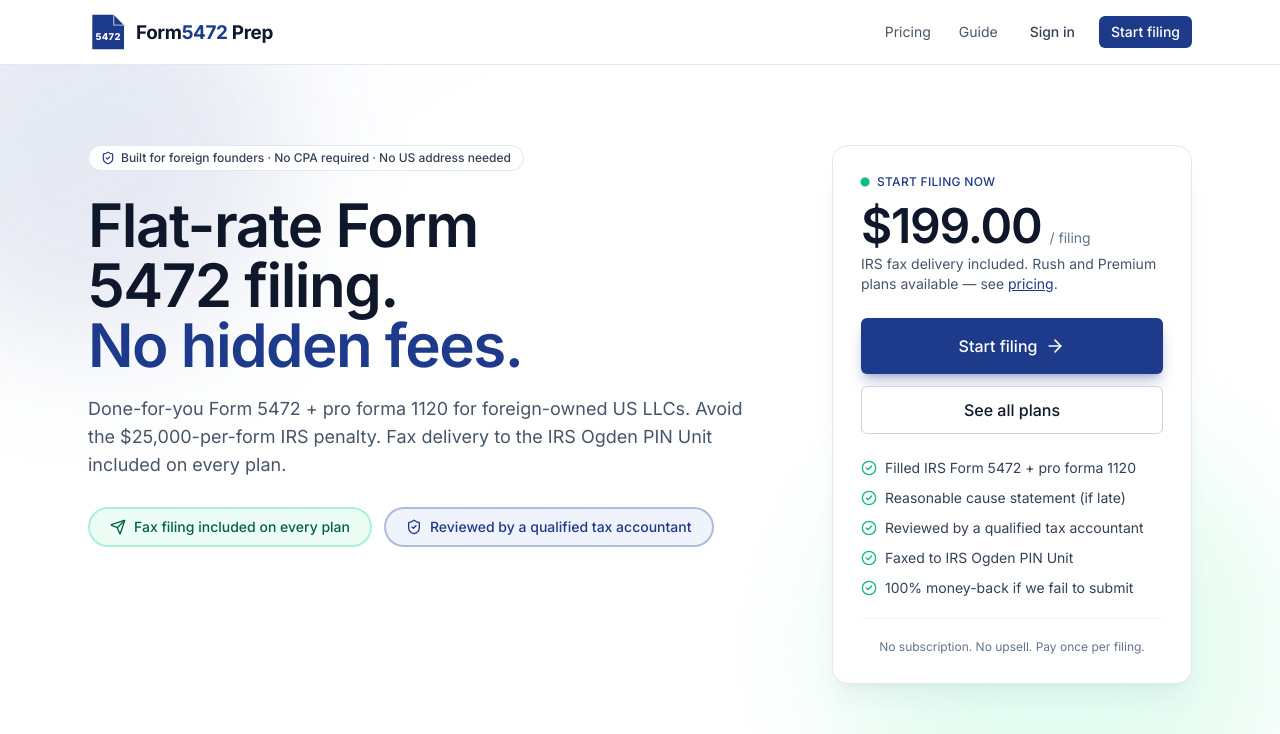
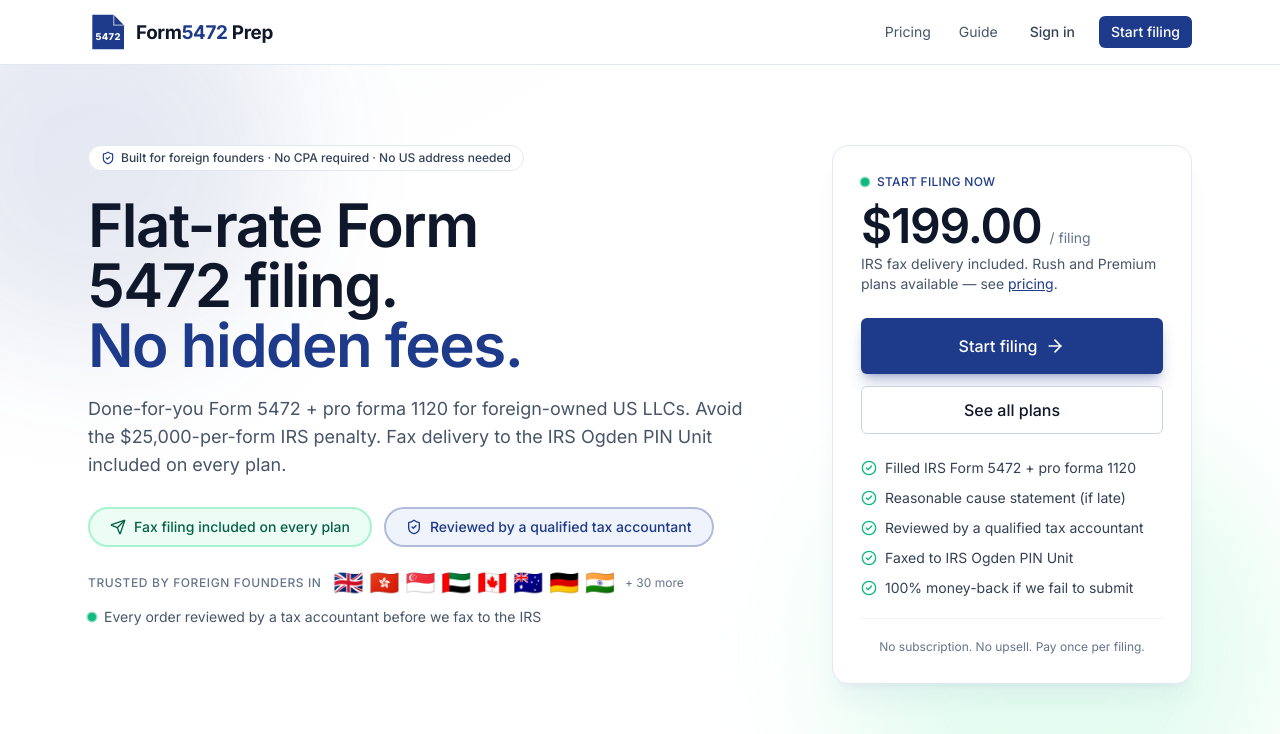
Before and after one commit to sumyeungai-eng/form5472prep, a Next.js app: page / in a window 1280 px wide. Shown: the top 734 px of the page. Built offline with nearby package versions, Linux system fonts and the light colour scheme; no server answers; the database is empty.

Commit message:
homepage: add country-flag strip + live filings counter to hero

```diff
--- a/src/app/(marketing)/page.tsx
+++ b/src/app/(marketing)/page.tsx
@@ -19,6 +19,7 @@
 import { TIERS, TIER_ORDER, MULTI_YEAR_ADDON_CENTS } from "@/lib/pricing";
 import { formatUsd } from "@/lib/utils";
 import { env } from "@/lib/env";
+import { getConfirmedFilingsCount, formatFilingCount } from "@/lib/stats";
 
 // FAQ content is the source of truth for both the rendered <dl> and the
 // FAQPage JSON-LD structured data — keep them in lockstep by sharing the array.
@@ -54,11 +55,15 @@
   alternates: { canonical: "/" },
 };
 
-export default function LandingPage() {
+export default async function LandingPage() {
+  // Single server-side data fetch shared across the hero. Hits the DB
+  // exactly once per server render; Next.js caches the page output so the
+  // count refreshes naturally with the route's revalidation cadence.
+  const filingsCount = await getConfirmedFilingsCount();
   return (
     <>
       <StructuredData />
-      <Hero />
+      <Hero filingsCount={filingsCount} />
       <Pricing />
       <TrustStrip />
       <Eligibility />
@@ -71,7 +76,23 @@
   );
 }
 
-function Hero() {
+// Country flags shown on the hero — same 8 countries with the highest
+// historical filing volume in /admin/sources. Ordered by recognizability
+// (US-tied flags first — Wyoming/Delaware LLCs — then the biggest foreign
+// owner geographies). Keeping it to 8 prevents the strip from wrapping
+// awkwardly on tablet widths.
+const FOUNDER_FLAGS = [
+  { emoji: "🇬🇧", name: "United Kingdom" },
+  { emoji: "🇭🇰", name: "Hong Kong" },
+  { emoji: "🇸🇬", name: "Singapore" },
+  { emoji: "🇦🇪", name: "United Arab Emirates" },
+  { emoji: "🇨🇦", name: "Canada" },
+  { emoji: "🇦🇺", name: "Australia" },
+  { emoji: "🇩🇪", name: "Germany" },
+  { emoji: "🇮🇳", name: "India" },
+];
+
+function Hero({ filingsCount }: { filingsCount: number }) {
   return (
     <section className="relative overflow-hidden border-b border-slate-200 bg-gradient-to-br from-accent-50 via-white to-white animate-gradient">
       {/* Decorative floating blobs — subtle ambient motion behind the content. */}
@@ -115,6 +136,45 @@
                 Reviewed by a qualified tax accountant
               </div>
             </div>
+
+            {/* Country flags — speaks directly to the foreign-founder
+                audience and signals we've handled their geography. Static
+                list (FOUNDER_FLAGS) of the 8 highest-volume countries from
+                /admin/sources. */}
+            <div className="mt-6 flex flex-wrap items-center gap-x-3 gap-y-2 animate-fade-in-up animate-delay-300">
+              <span className="text-xs uppercase tracking-wider text-slate-500 font-medium">
+                Trusted by foreign founders in
+              </span>
+              <div className="flex items-center gap-1.5 text-2xl leading-none" aria-label="Countries served">
+                {FOUNDER_FLAGS.map((f) => (
+                  <span key={f.name} title={f.name} role="img" aria-label={f.name}>
+                    {f.emoji}
+                  </span>
+                ))}
+                <span className="text-xs text-slate-500 ml-1">+ 30 more</span>
+              </div>
+            </div>
+
+            {/* Live filings counter — pulled from the real Filing table
+                (status FAXED or CONFIRMED). Below the floor (50), render
+                alternate "every order reviewed" copy instead so a brand-new
+                state doesn't show "0 packages faxed". */}
+            {filingsCount >= 50 ? (
+              <div className="mt-3 flex items-center gap-2 text-sm text-slate-600 animate-fade-in-up animate-delay-300">
+                <span className="inline-block h-2 w-2 rounded-full bg-emerald-500 animate-soft-pulse" />
+                <span>
+                  <span className="font-semibold tabular-nums text-slate-900">
+                    {formatFilingCount(filingsCount)}
+                  </span>{" "}
+                  packages faxed to the IRS Ogden PIN Unit
+                </span>
+              </div>
+            ) : (
+              <div className="mt-3 flex items-center gap-2 text-sm text-slate-600 animate-fade-in-up animate-delay-300">
+                <span className="inline-block h-2 w-2 rounded-full bg-emerald-500 animate-soft-pulse" />
+                <span>Every order reviewed by a tax accountant before we fax to the IRS</span>
+              </div>
+            )}
           </div>
 
           {/* Right: bold CTA card — restored on user request. Mirrors the
--- /dev/null
+++ b/src/lib/stats.ts
@@ -0,0 +1,35 @@
+import { prisma } from "@/lib/prisma";
+
+// Public-facing "social proof" counter — total filings that reached the IRS
+// (status = FAXED or CONFIRMED). Cached for 60s via Next's automatic
+// fetch-cache invalidation so we don't hit the DB on every homepage view.
+//
+// Floor at 50 so an empty / brand-new state doesn't render "0 packages
+// faxed" (looks worse than rendering nothing). Below the floor the caller
+// is expected to render alternate copy (a generic accountant-review badge).
+export async function getConfirmedFilingsCount(): Promise<number> {
+  try {
+    return await prisma.filing.count({
+      where: { status: { in: ["FAXED", "CONFIRMED"] } },
+    });
+  } catch (err) {
+    // DB hiccup shouldn't break the homepage — fall through to "0" which
+    // the caller renders as the alternate copy.
+    console.warn("[stats] getConfirmedFilingsCount failed", err);
+    return 0;
+  }
+}
+
+// Format a raw count into something that reads honestly but not anaemic.
+// Examples:
+//   12   -> "12"      (small actual number — render with neutral framing)
+//   147  -> "147"
+//   1247 -> "1,200+"  (round down to nearest 100, mark approximate)
+//   12500 -> "12,500+"
+export function formatFilingCount(n: number): string {
+  if (n < 1000) return n.toLocaleString("en-US");
+  // Round down to nearest 100 for >= 1,000 so the displayed number is
+  // never higher than the truth.
+  const floored = Math.floor(n / 100) * 100;
+  return `${floored.toLocaleString("en-US")}+`;
+}
```
